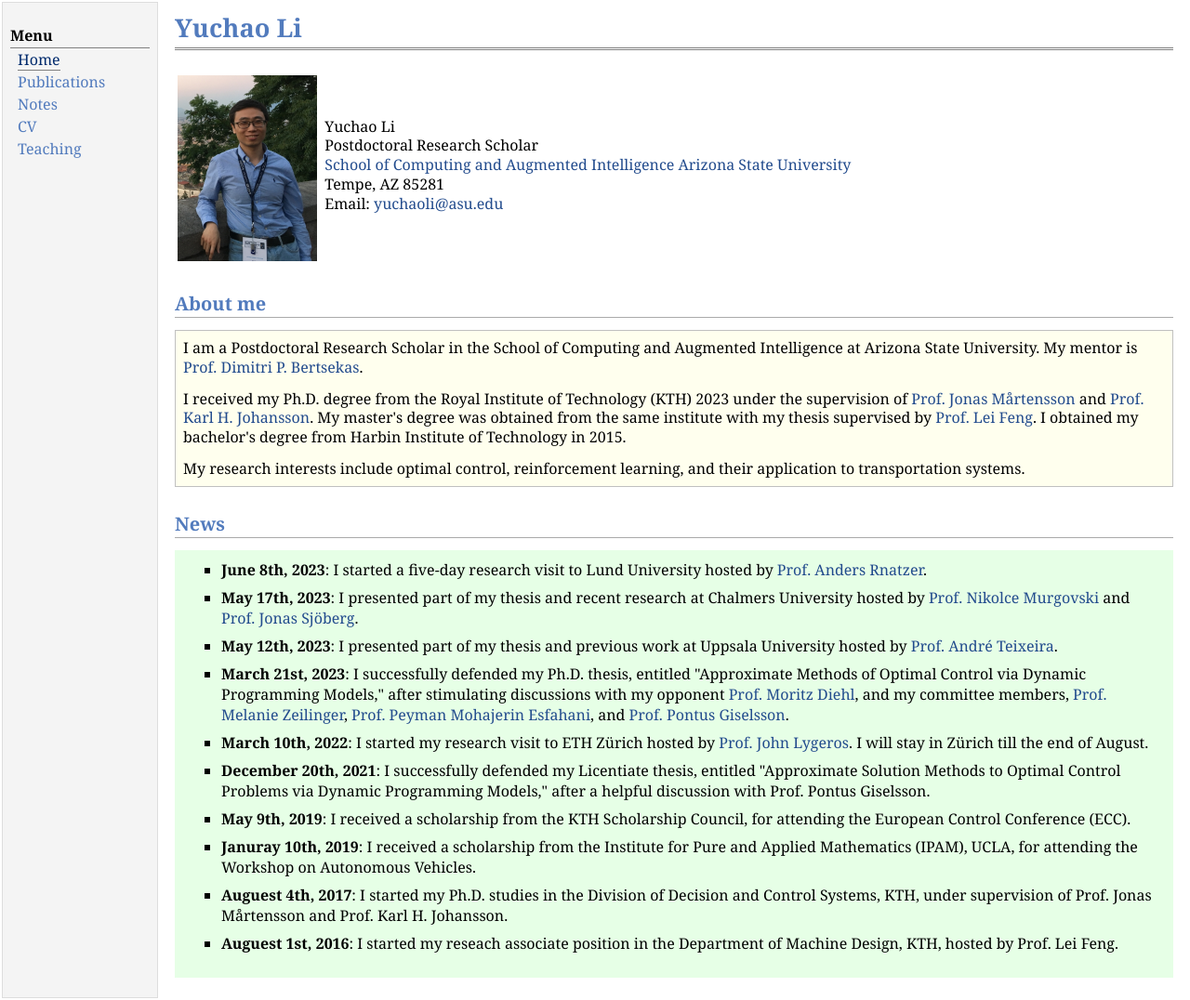
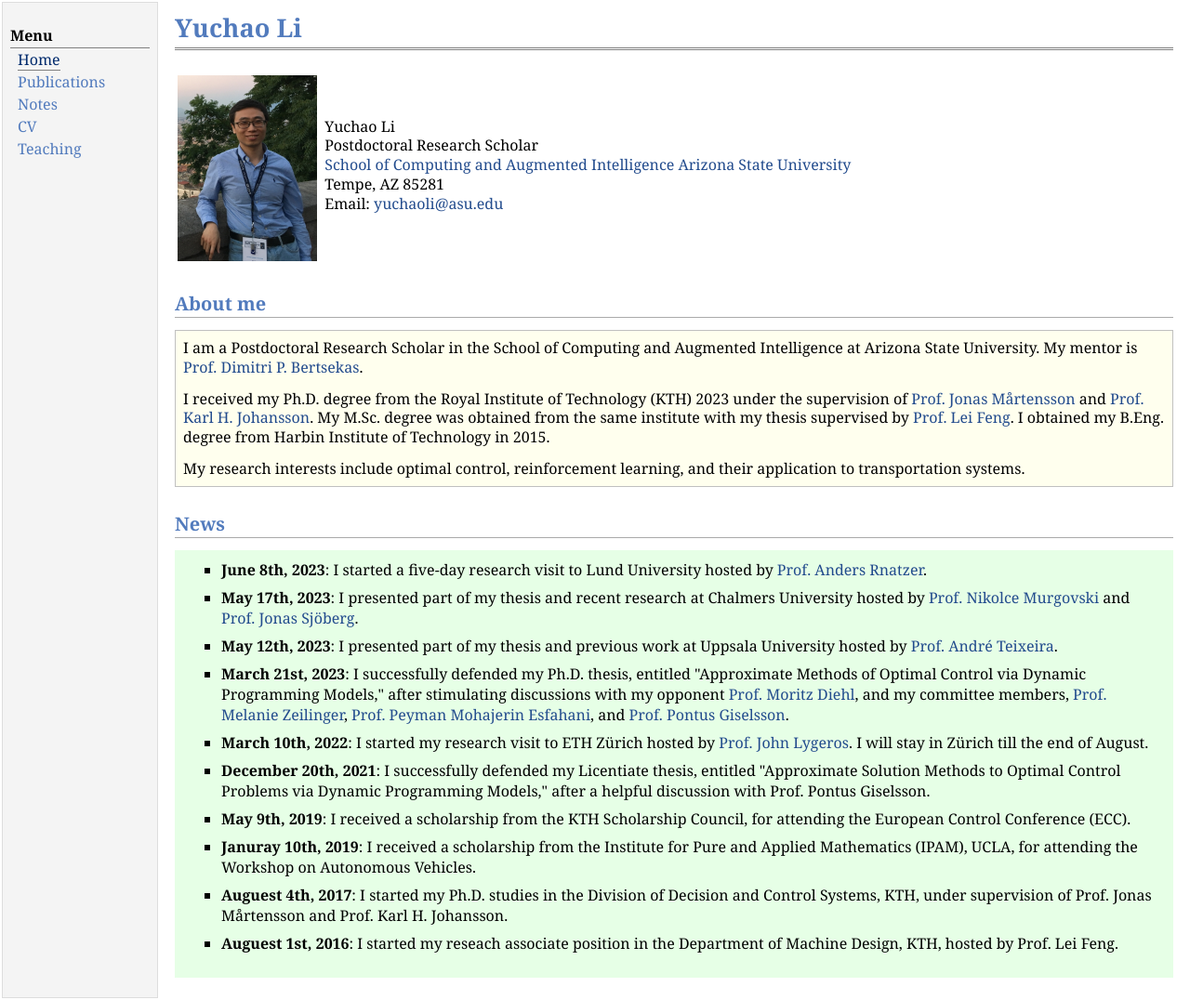
Before and after one commit to yuchaotaigu/yuchaotaigu.github.io, a Jekyll site: the page index.html, which Jekyll copies as it is, in a window 1280 px wide. Shown: the whole page at 93% size. Built offline with Jekyll 4.4.1, drawn with Linux system fonts in a browser that asks for light colours; comment, search, counter and statistics services are not loaded.

Commit message:
Update degrees

```diff
--- a/index.html
+++ b/index.html
@@ -40,7 +40,7 @@ Email: <a href="mailto:yuchaoli@asu.edu">yuchaoli@asu.edu</a><br /></p>
 <p> I am a Postdoctoral Research Scholar in the School of Computing and Augmented Intelligence at Arizona State University. My mentor is <a href="https://www.mit.edu/~dimitrib/home.html">Prof. Dimitri P. Bertsekas</a>.
     </p>
 <p> I received my Ph.D. degree from the Royal Institute of Technology (KTH) 2023 under the supervision of <a href="https://www.kth.se/profile/jonas1">Prof. Jonas Mårtensson</a> and
-   <a href="https://people.kth.se/~kallej">Prof. Karl H. Johansson</a>. My master's degree was obtained from the same institute with my thesis supervised by <a href="https://www.kth.se/profile/lfeng">Prof. Lei Feng</a>. I obtained my bachelor's degree from Harbin Institute of Technology in 2015.
+   <a href="https://people.kth.se/~kallej">Prof. Karl H. Johansson</a>. My M.Sc. degree was obtained from the same institute with my thesis supervised by <a href="https://www.kth.se/profile/lfeng">Prof. Lei Feng</a>. I obtained my B.Eng. degree from Harbin Institute of Technology in 2015.
     </p>
 <p> My research interests include optimal control, reinforcement learning, and their application to transportation systems.
     </p>
```
